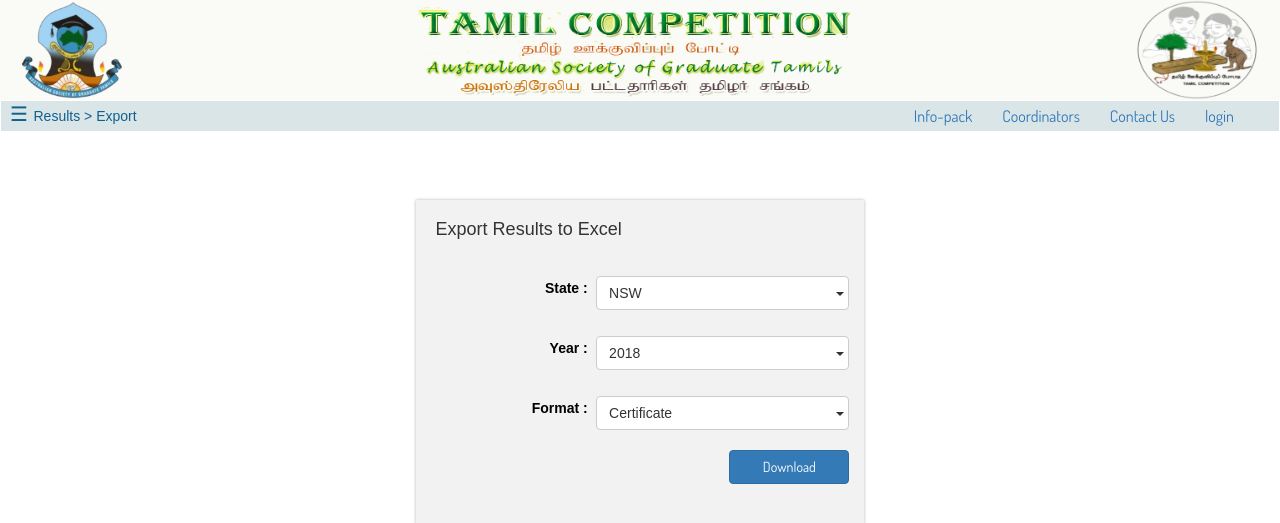
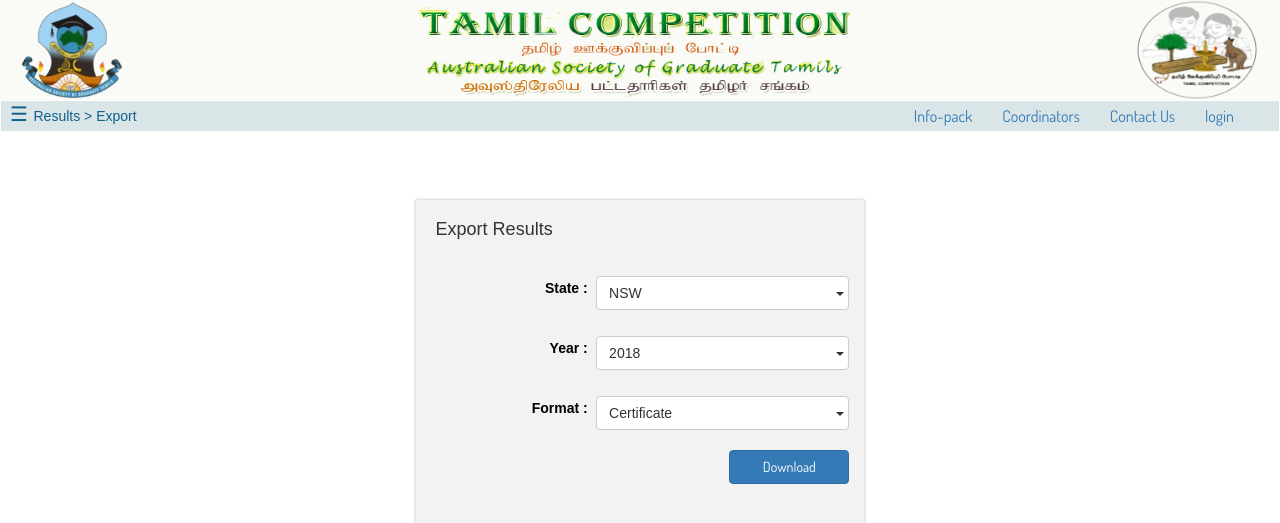
Before and after one commit to sabeshuom/asogt, a Django app: page /asogt/results/ in a window 1280 px wide. Shown: the top 523 px of the page. Run offline with Django 3.2, Linux system fonts and the light colour scheme; style sheets or scripts are compiled from the project's sources; parts of the project's set-up code (start-up, migrations or seed data) failed here and were passed over; some libraries are stand-ins or nearby versions; some web fonts are replaced.

Commit message:
export typo

```diff
--- a/competition/templates/results.html
+++ b/competition/templates/results.html
@@ -62,7 +62,7 @@
 
 <div>
     <div id="export_excel" class ="export_form results" style="display: none">
-        <h4>Export Results to Excel</h4>
+        <h4>Export Results</h4>
 
 
         <div class="row">
--- a/competition/templates/students.html
+++ b/competition/templates/students.html
@@ -53,7 +53,7 @@
 <div>
 
     <div id="export_excel" class="export_form students" style="display: none">
-        <h4>Export Student Details to Excel</h4>
+        <h4>Export Student Details</h4>
 
         <div class="row">
             <div class="col-40">
```
